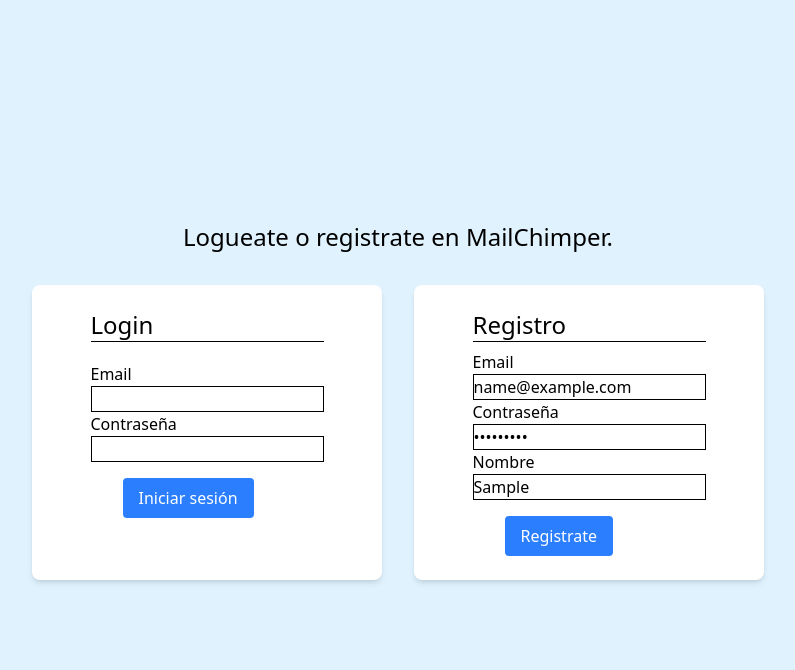
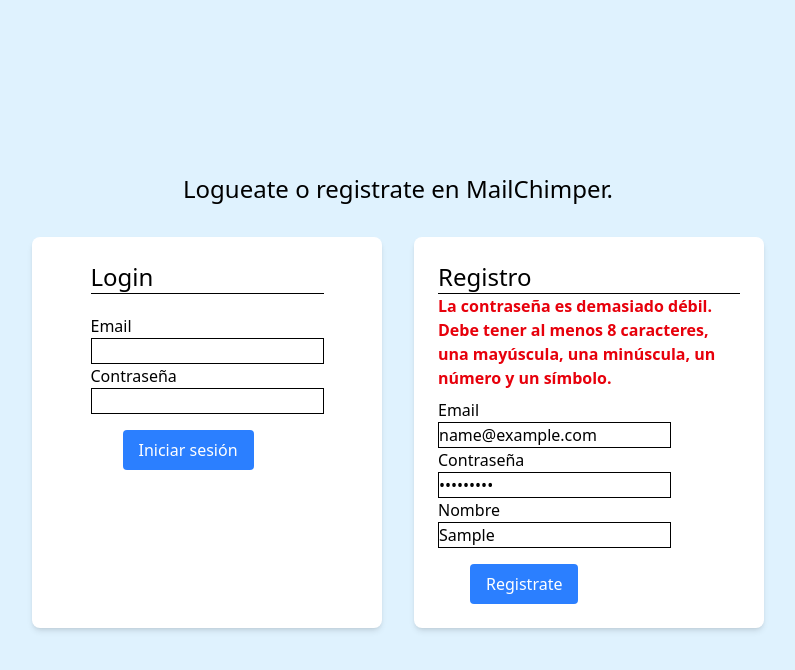
Before and after one commit to sualetedev/MailChimper-frontend, a React (Vite) app: page / in a window 1280 px wide. Both pictures are taken after typing "name@example.com", "Sample123", "Sample" into the empty fields and a click on the input "Registrate". Shown: the top 670 px of the page, without its empty margins (242-1037 px from the left). Built offline with nearby package versions, Linux system fonts and the light colour scheme; no server answers; a web font is replaced by a local one.

Commit message:
reseteando formulario y añadiendo seguridad en el registro

```diff
--- a/src/components/user/Register.jsx
+++ b/src/components/user/Register.jsx
@@ -1,16 +1,23 @@
 import React, { useState } from "react";
 import { useForm } from "../hooks/useForm";
 const api = import.meta.env.VITE_API_URL;
-
+const secPassword = (password) => {
+  const regex = /^(?=.*[a-z])(?=.*[A-Z])(?=.*\d)(?=.*[\W_]).{8,}$/;
+  return regex.test(password);
+};
 export const Register = () => {
-  const { form, changed } = useForm({});
+  const { form, changed, reset } = useForm({});
   const [saved, setSaved] = useState("not sended");
+  const [secured, setSecured] = useState("");
 
   const saveUser = async (e) => {
     e.preventDefault();
+    if (!secPassword(form.password)) {
+      setSecured("weak");
+      return;
+    }
     let newUser = form;
-    const request = await fetch(
-      `${api}/api/user/register`, {
+    const request = await fetch(`${api}/api/user/register`, {
       method: "POST",
       headers: {
         "Content-Type": "application/json",
@@ -22,6 +29,8 @@
 
     if (data.status === "success") {
       setSaved("saved");
+      setSecured("");
+      reset();
     } else {
       setSaved("error");
     }
@@ -32,7 +41,7 @@
         <div className="justify-center">
           <header>
             <h1 className="text-2xl">Registro</h1>
-            <hr/>
+            <hr />
           </header>
           <div className="">
             {saved == "saved" ? (
@@ -50,21 +59,45 @@
             ) : (
               ""
             )}
+            {secured == "weak" ? (
+              <strong className="text-red-600">
+                La contraseña es demasiado débil. Debe tener al menos 8
+                caracteres, una mayúscula, una minúscula, un número y un
+                símbolo.
+              </strong>
+            ) : (
+              ""
+            )}
             <form className="" onSubmit={saveUser}>
               <div className="mt-2">
                 <label htmlFor="email">Email</label>
-                <br/>
-                <input className="bg-white border-1 border-black" type="email" name="email" onChange={changed} />
+                <br />
+                <input
+                  className="bg-white border-1 border-black"
+                  type="email"
+                  name="email"
+                  onChange={changed}
+                />
               </div>
               <div className="form-group">
                 <label htmlFor="password">Contraseña</label>
                 <br />
-                <input className="bg-white border-1 border-black"type="password" name="password" onChange={changed} />
+                <input
+                  className="bg-white border-1 border-black"
+                  type="password"
+                  name="password"
+                  onChange={changed}
+                />
               </div>
               <div className="form-group">
                 <label htmlFor="name">Nombre</label>
                 <br />
-                <input className="bg-white border-1 border-black"type="text" name="name" onChange={changed} />
+                <input
+                  className="bg-white border-1 border-black"
+                  type="text"
+                  name="name"
+                  onChange={changed}
+                />
               </div>
               <input
                 type="submit"
```
Also changed, not shown: 1 other file (tests, documents, lock files or other folders).
